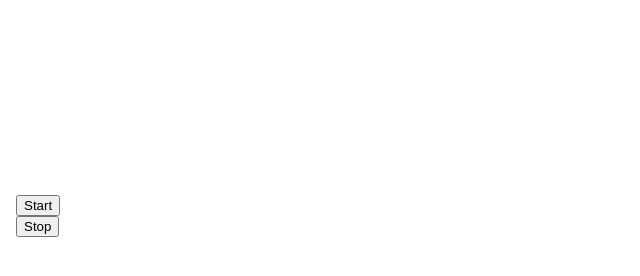
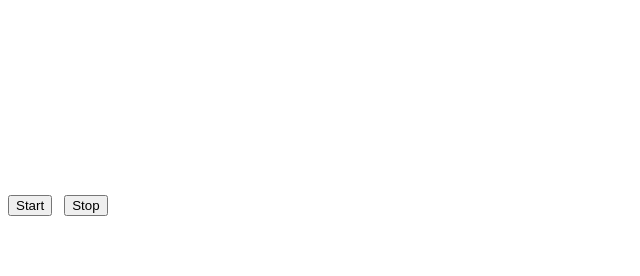
Before and after one commit to DorVaknin/Checked, a website: page client/index.html in a window 1280 px wide. Shown: the part 118-394 px from the top of the page, without its empty margins (0-640 px from the left). Drawn offline with Linux system fonts and the light colour scheme.

Commit message:
Fixed the bugs

```diff
--- a/client/index.html
+++ b/client/index.html
@@ -13,7 +13,7 @@
 		var qrcode, num;
 		function changeCode() {
 			qrcode.clear();
-			qrcode.makeCode(window.location.origin + "?num=" + num);
+			qrcode.makeCode(window.location.origin + "/checked?num=" + num);
 			num++;
 		}
 
@@ -41,6 +41,11 @@
 			window.clearInterval(timerId);
 		}
 
+		function startChecked() {
+			// This function calls the server to start the timer
+			$.get("/checkedStart", qrStart());
+		}
+
 	</script>
 </head>
 
@@ -59,14 +64,18 @@
 	</br>
 	</br>
 
-	<form action="/checkedStart" onsubmit="qrStart()" method="GET">
+	<!-- <form action="/checkedStart" onsubmit="qrStart()" method="GET">
 		&nbsp
 		<input type="submit" value="Start">
 		</br>
-	</form>
+
+
+	</form> -->
+
+	<input type="button" id="startButton" value="Start" onclick="startChecked()">
 	<!-- <!update it to stop in the other page too> -->
 	&nbsp
-	<input type="button" id="stopButton" name="stop" value="Stop" onclick="qrStop()">
+	<input type="button" id="stopButton" value="Stop" onclick="qrStop()">
 	</button>
 
 </body>
```
